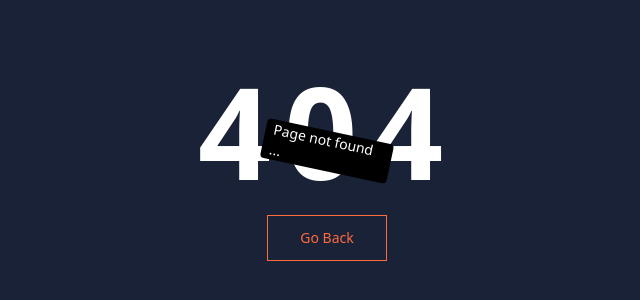
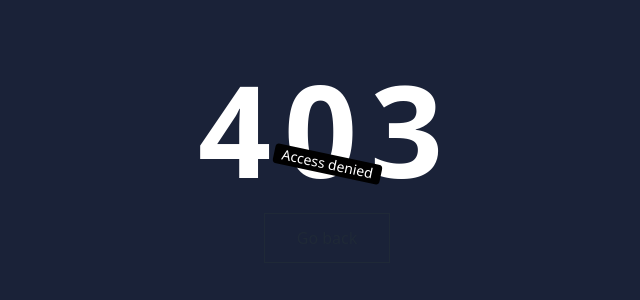
Before and after one commit to Devyansh-Solanki-63/lms-frontend, a React (Vite) app: page /denied in a window 1280 px wide. Before the commit this address had no page. Shown: the part 236-536 px from the top of the page, without its empty margins (313-953 px from the left). Built offline with nearby package versions, Linux system fonts and the light colour scheme.

Commit message:
access denied page added

```diff
--- a/src/App.jsx
+++ b/src/App.jsx
@@ -9,6 +9,7 @@ import SignUp from './Pages/SignUp'
 import Login from './Pages/Login'
 import CourseList from './Pages/Course/CourseList'
 import Contact from './Pages/Contact'
+import Denied from './Pages/Denied'
 
 function App() {
   return (
@@ -19,6 +20,7 @@ function App() {
         <Route path="/contact" element={<Contact />}></Route>
         <Route path="/signup" element={<SignUp />}></Route>
         <Route path="/login" element={<Login />}></Route>
+        <Route path="/denied" element={<Denied />} />
 
         <Route path="/courses" element={<CourseList />}></Route>
 
--- /dev/null
+++ b/src/Pages/Denied.jsx
@@ -0,0 +1,23 @@
+import { useNavigate } from "react-router-dom";
+
+function Denied() {
+    const navigate = useNavigate();
+    return (
+        <main className="h-screen w-full flex flex-col justify-center items-center bg-[#1A2238]">
+            <h1 className="text-9xl font-extrabold text-white tracking-widest">
+                403
+            </h1>
+            <div className="bg-black text-white px-2 text-sm rounded rotate-12 absolute">
+                Access denied
+            </div>
+            <button onClick={() => navigate(-1)} className="mt-5">
+                <span className="relative block px-8 py-3 bg-[#1A2238] border border-current">
+                    Go back
+                </span>
+            </button>
+        </main>
+    );
+
+}
+
+export default Denied;
```
